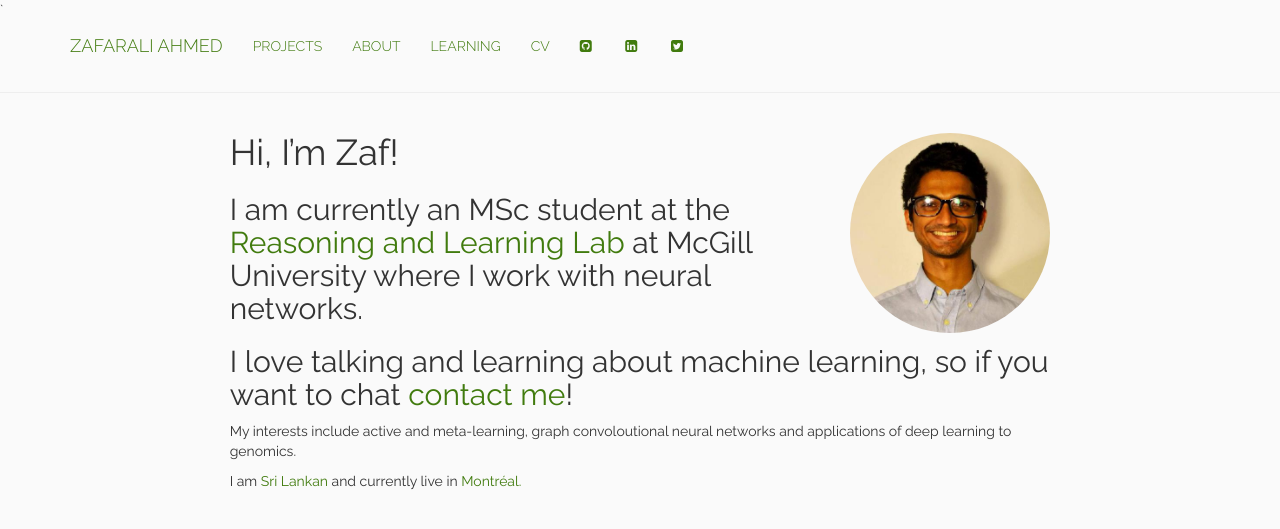
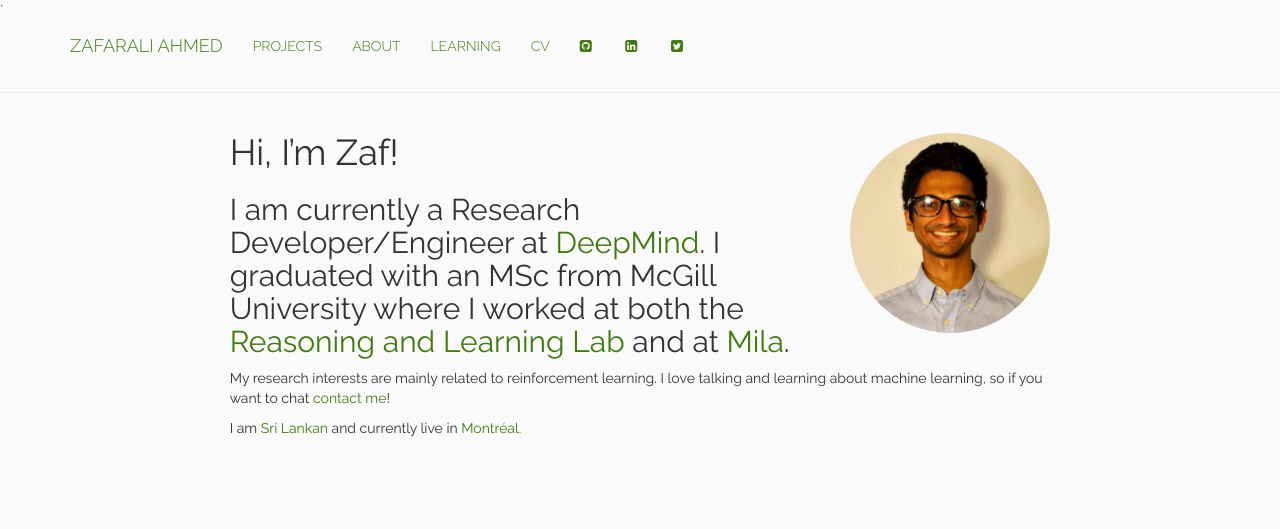
Before and after one commit to zafarali/zafarali.github.io, a Jekyll site: the page built from about.md, in a window 1280 px wide. Shown: the top 529 px of the page. Built offline with Jekyll 4.4.1, drawn with Linux system fonts in a browser that asks for light colours; nearby versions of some CDN libraries; our own code applies the rules of GitHub Pages for plain Markdown files.

Commit message:
Update about.md

```diff
--- a/about.md
+++ b/about.md
@@ -6,10 +6,8 @@
 ---
 # Hi, I'm Zaf!
 
-## I am currently an MSc student at the [Reasoning and Learning Lab](http://rl.cs.mcgill.ca/) at McGill University where I work with neural networks.
+## I am currently a Research Developer/Engineer at [DeepMind](http://www.deepmind.com). I graduated with an MSc from McGill University where I worked at both the [Reasoning and Learning Lab](http://rl.cs.mcgill.ca/) and at [Mila](https://mila.quebec/).
 
-## I love talking and learning about machine learning, so if you want to chat [contact me](http://www.twitter.com/zafarali)!
-
-My interests include active and meta-learning, graph convoloutional neural networks and applications of deep learning to genomics.
+My research interests are mainly related to reinforcement learning. I love talking and learning about machine learning, so if you want to chat [contact me](http://www.twitter.com/zafarali)!
 
 I am [Sri Lankan](https://www.google.ca/maps/place/Sri+Lanka) and currently live in [Montr&eacute;al.](https://www.google.ca/maps/place/Montreal,+QC/)
```
